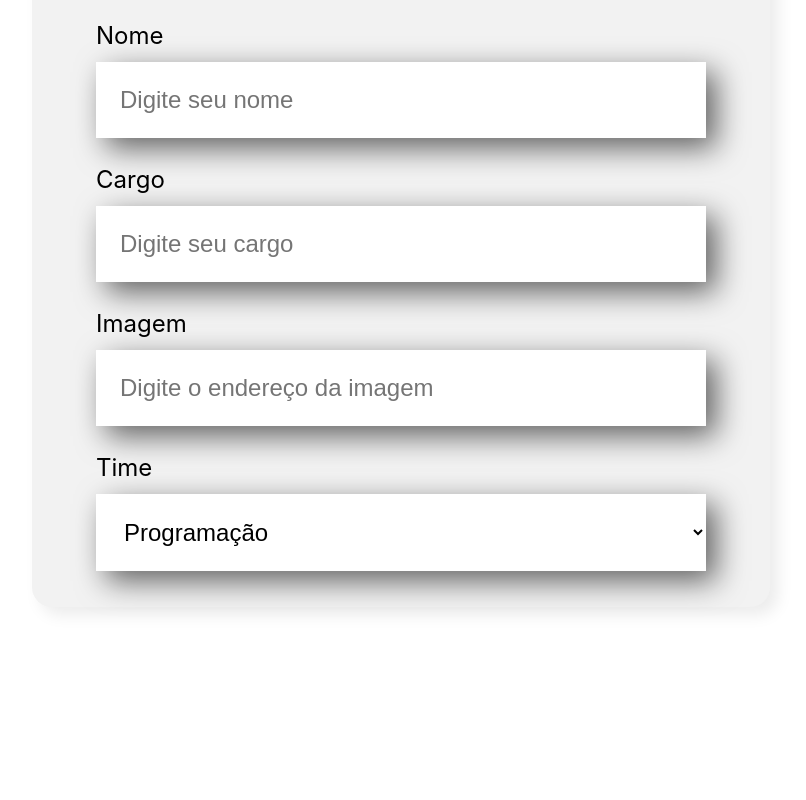
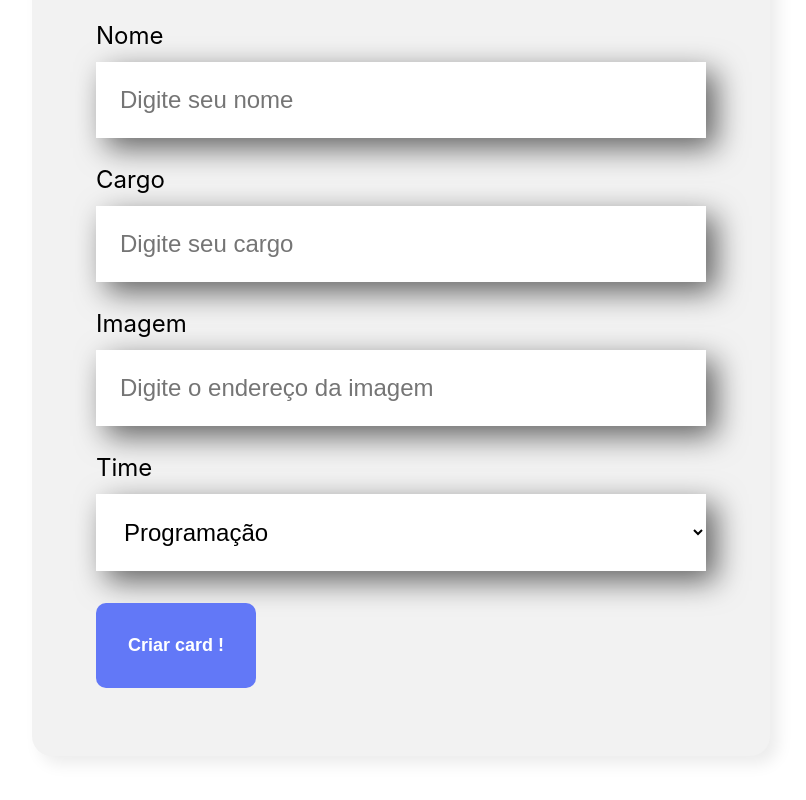
Before and after one commit to leomillan22/Organo-alura, a React (Vite) app in the folder organo-alura/: page / in a window 1280 px wide. Shown: the part 678-1478 px from the top of the page, without its empty margins (239-1045 px from the left). Before the commit the page ends 1365 px from the top, so only its background shows below. Built offline with nearby package versions, Linux system fonts and the light colour scheme.

Commit message:
Componente botao

```diff
--- /dev/null
+++ b/organo-alura/src/componentes/Botao/botao.css
@@ -0,0 +1,15 @@
+.botao{
+    background-color: #6278f7;
+    border-radius: 10px;
+    font-weight: 700;
+    font-size: 18px;
+    padding: 32px;
+    border: none;
+    cursor: pointer;
+    color: #fff;
+    margin: 32px 0;
+}
+
+.botao:hover{
+    color: #95ffd4;
+}
--- /dev/null
+++ b/organo-alura/src/componentes/Botao/index.jsx
@@ -0,0 +1,9 @@
+import './botao.css'
+
+const Botao = (props) => {
+    return(<button className='botao'>
+        {props.children}
+    </button>)
+}
+
+export default Botao
--- a/organo-alura/src/componentes/Formulario/index.jsx
+++ b/organo-alura/src/componentes/Formulario/index.jsx
@@ -1,3 +1,4 @@
+import Botao from '../Botao'
 import CampoTexto from '../CampoTexto'
 import ListaSuspensa from '../ListaSuspensa'
 import './formulario.css'
@@ -21,6 +22,9 @@
                 <CampoTexto label="Cargo" placeholder="Digite seu cargo" />
                 <CampoTexto label="Imagem" placeholder="Digite o endereço da imagem" />
                 <ListaSuspensa label="Time" itens={itens}/>
+                <Botao>
+                    Criar card !
+                </Botao>
             </form>
         </section>
     )
```
